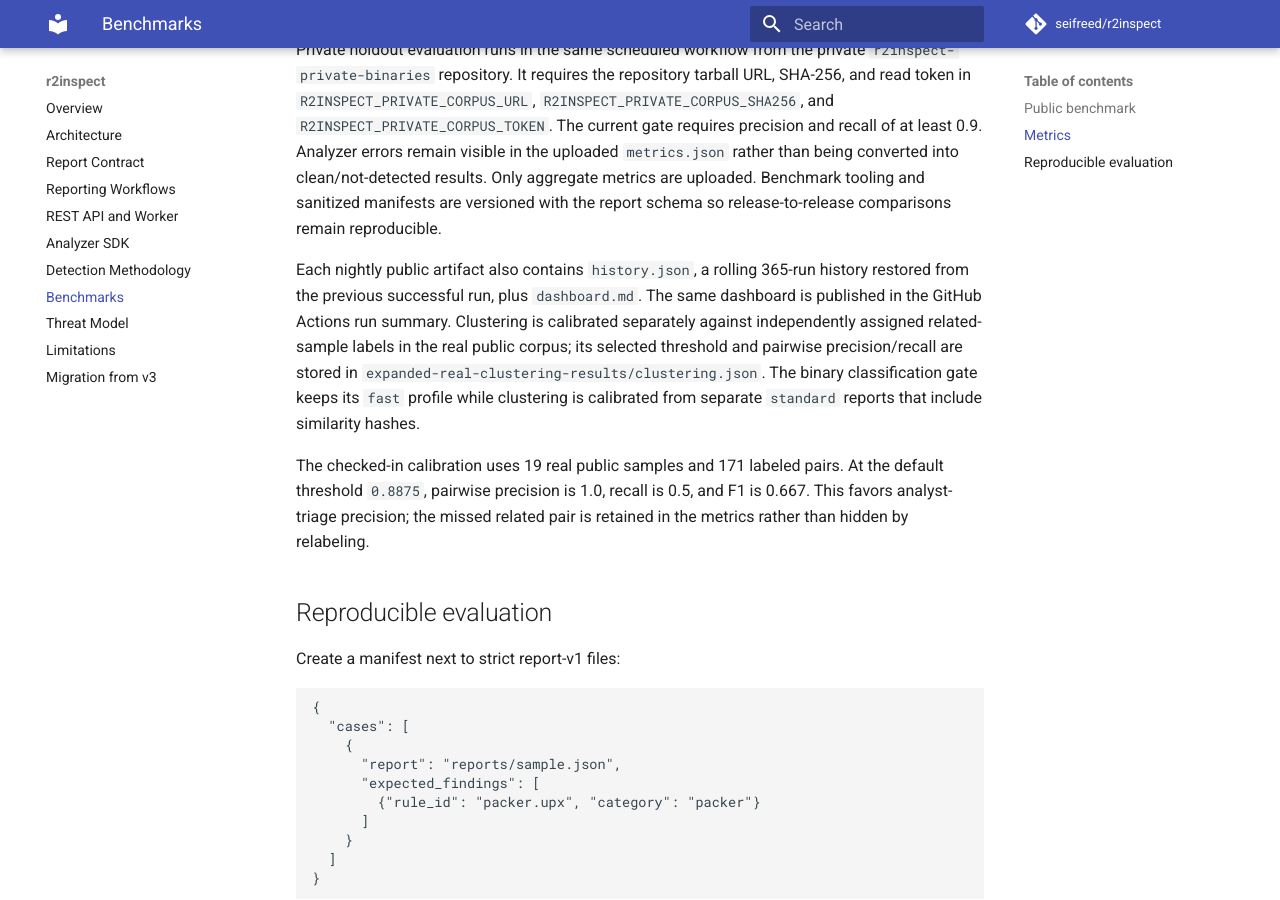
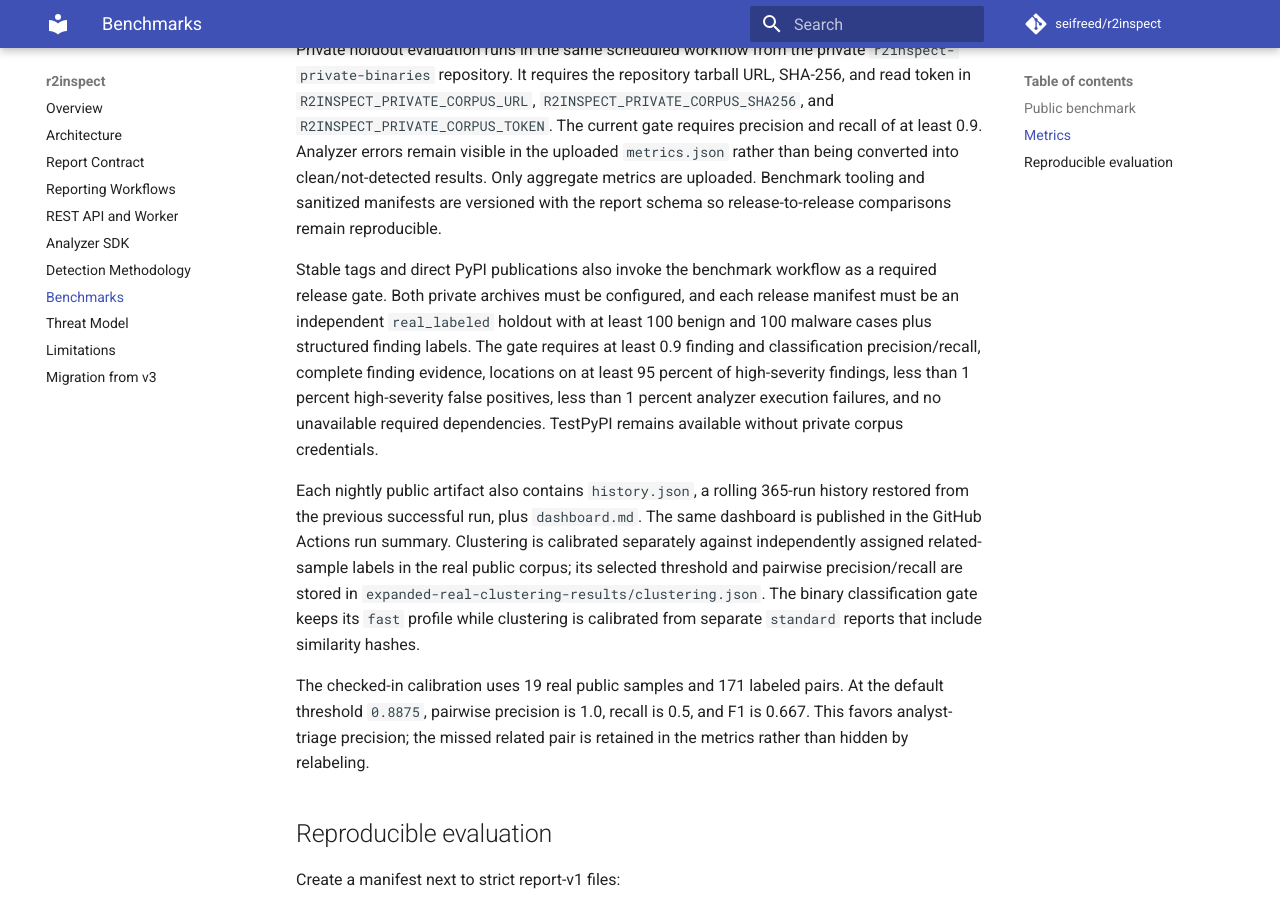
Before and after one commit to seifreed/r2inspect, an MkDocs documentation site: the page built from docs/benchmark.md, in a window 1280 px wide and 900 px high, scrolled down 936 px. Built offline with MkDocs 1.6.1 and Material for MkDocs 9.7.7, drawn with Linux system fonts in a browser that asks for light colours; comment, search, counter and statistics services are not loaded.

Commit message:
ci: gate stable publishing on real corpora

```diff
--- a/docs/benchmark.md
+++ b/docs/benchmark.md
@@ -46,6 +46,16 @@ recall of at least 0.9. Analyzer errors remain visible in the uploaded
 Only aggregate metrics are uploaded.
 Benchmark tooling and sanitized manifests are versioned with the report schema
 so release-to-release comparisons remain reproducible.
+
+Stable tags and direct PyPI publications also invoke the benchmark workflow as
+a required release gate. Both private archives must be configured, and each
+release manifest must be an independent `real_labeled` holdout with at least
+100 benign and 100 malware cases plus structured finding labels. The gate
+requires at least 0.9 finding and classification precision/recall, complete
+finding evidence, locations on at least 95 percent of high-severity findings,
+less than 1 percent high-severity false positives, less than 1 percent analyzer
+execution failures, and no unavailable required dependencies. TestPyPI remains
+available without private corpus credentials.
 
 Each nightly public artifact also contains `history.json`, a rolling 365-run
 history restored from the previous successful run, plus `dashboard.md`. The
```
Also changed, not shown: 2 other files.
